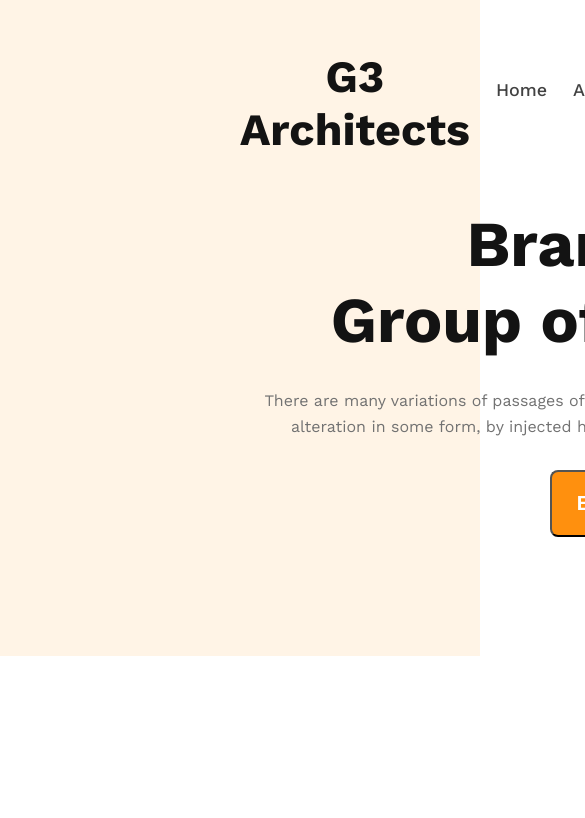
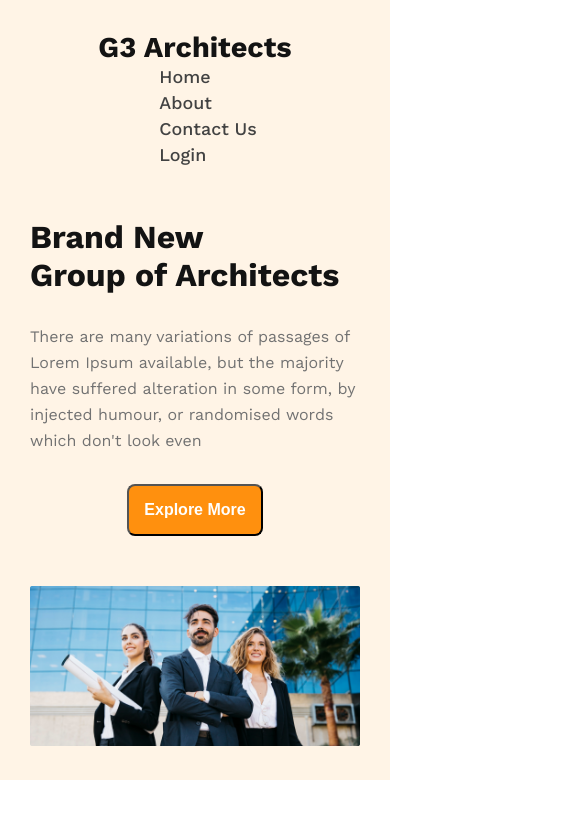
Before and after one commit to RashedAkash/g3-architect-website, a plain HTML site: page index.html in a window 390 px wide. Shown: the top 818 px of the page, 585 px wide, since content can reach past the window. Drawn offline with nearby package versions, Linux system fonts and the light colour scheme.

Commit message:
header responsive

```diff
--- a/style.css
+++ b/style.css
@@ -87,3 +87,52 @@ font-weight: 600;
 .banner-img img{
   width: 100%;
 }
+
+/* responsive */
+
+/* mobile device */
+@media screen and (max-width:576px) {
+  header {
+        padding: 30px;
+}
+.header {
+      flex-direction: column;
+}
+.banner-text {
+      width: 100%;
+
+}
+.logo h2 {
+      font-size: 1.8rem;
+}
+.menu ul {
+    flex-direction: column;
+}
+.banner-text h1 {
+      font-size: 2rem;
+      text-align: start;
+}
+.banner-text p {
+      text-align: start;
+
+}
+.btn {
+      padding: 15px 15px;
+    font-size: 1rem;
+}
+}
+@media screen and (min-width:576px) and (max-width:992px) {
+ .header {
+      flex-direction: column;
+}
+header {
+      padding: 30px;
+}
+.banner-text {
+    width: 100%;
+}
+.banner-text h1 {
+      font-size: 3rem;
+
+}
+}
```
